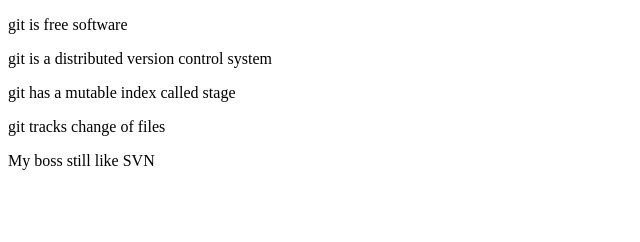
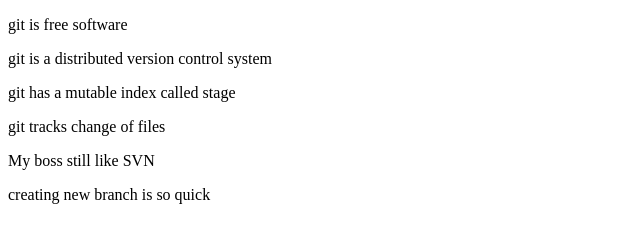
Before and after one commit to PhenixPeng/test, a plain HTML site: page test.html in a window 1280 px wide. Shown: the whole page, without its empty margins (0-640 px from the left). Drawn offline with Linux system fonts and the light colour scheme.

Commit message:
branch test

```diff
--- a/test.html
+++ b/test.html
@@ -12,5 +12,6 @@
 	<p>git has a mutable index called stage</p>
 	<p>git tracks change of files</p>
 	<p>My boss still like SVN</p>
+	creating new branch is so quick
 </body>
 </html>
```
